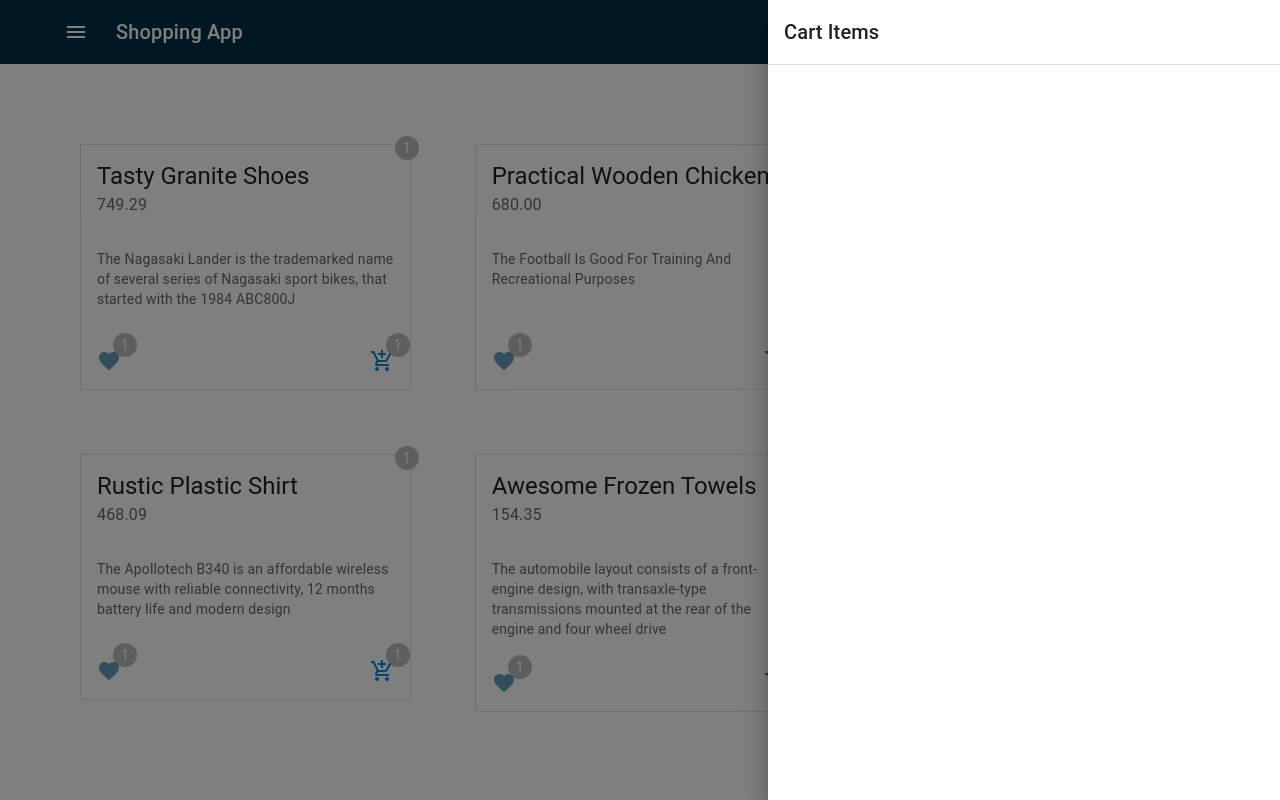
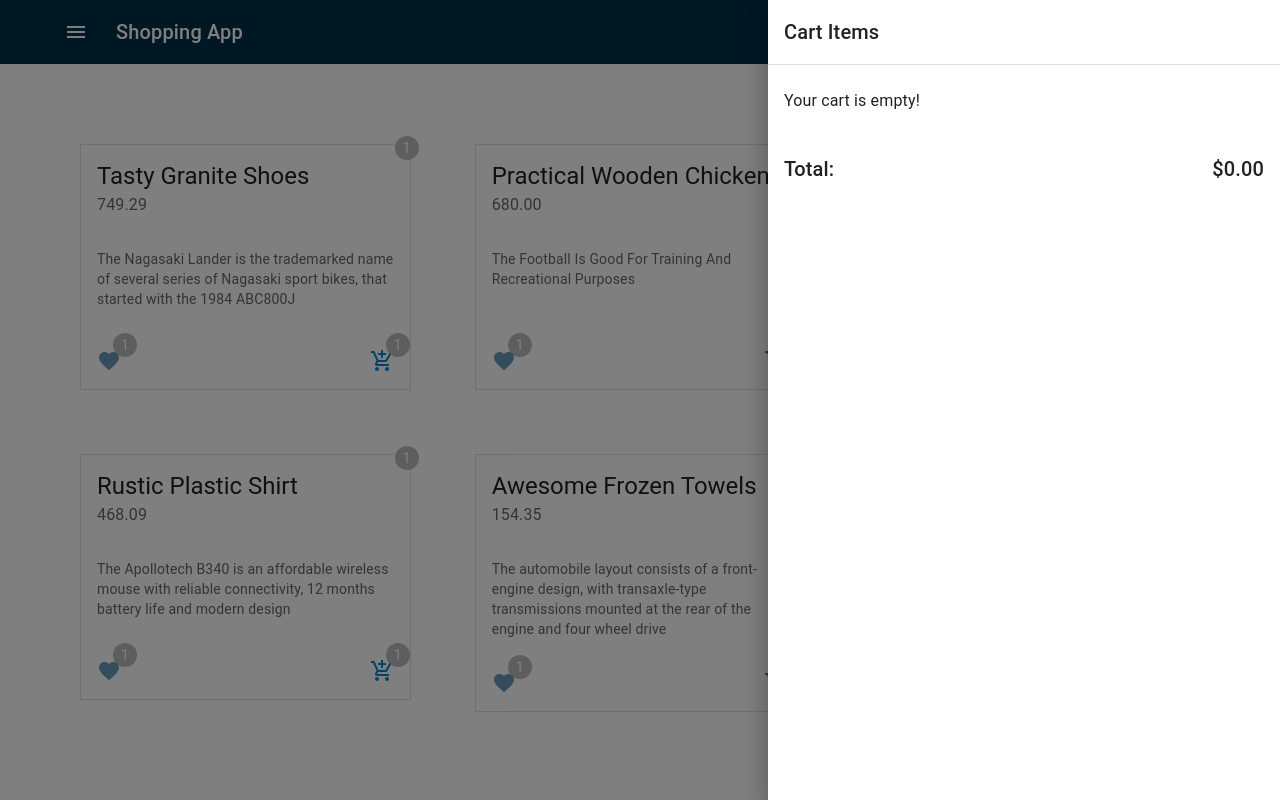
Before and after one commit to amoljagtap17/2024-react-shopping-cart, a React (Vite) app: page / in a window 1280 px wide. Both pictures are taken after a click on the button 1192 px from the left and 32 px from the top of the page. Built offline with nearby package versions, Linux system fonts and the light colour scheme; data requests are answered from the project's data file.

Commit message:
react-shopping-cart: add cart drawer components

```diff
--- /dev/null
+++ b/src/app/store/cart-context.tsx
@@ -0,0 +1,81 @@
+import { createContext, ReactNode, useContext, useReducer } from "react";
+import { ICartAction, ICartContextType, ICartItem } from "../types";
+
+const CartContext = createContext<ICartContextType | undefined>(undefined);
+
+const cartReducer = (state: ICartItem[], action: ICartAction): ICartItem[] => {
+  switch (action.type) {
+    case "ADD_ITEM":
+      const existingItem = state.find((item) => item.id === action.payload.id);
+      if (existingItem) {
+        return state.map((item) =>
+          item.id === action.payload.id
+            ? { ...item, quantity: item.quantity + 1 }
+            : item
+        );
+      }
+      return [...state, { ...action.payload, quantity: 1 }];
+    case "REMOVE_ITEM":
+      return state.filter((item) => item.id !== action.payload);
+    case "INCREASE_QUANTITY":
+      return state.map((item) =>
+        item.id === action.payload
+          ? { ...item, quantity: item.quantity + 1 }
+          : item
+      );
+    case "DECREASE_QUANTITY":
+      return state.map((item) =>
+        item.id === action.payload && item.quantity > 1
+          ? { ...item, quantity: item.quantity - 1 }
+          : item
+      );
+    default:
+      return state;
+  }
+};
+
+export const CartProvider = ({ children }: { children: ReactNode }) => {
+  const [cartItems, dispatch] = useReducer(cartReducer, []);
+
+  const addItemToCart = (item: ICartItem) => {
+    dispatch({ type: "ADD_ITEM", payload: item });
+  };
+
+  const removeItemFromCart = (id: number) => {
+    dispatch({ type: "REMOVE_ITEM", payload: id });
+  };
+
+  const increaseQuantity = (id: number) => {
+    dispatch({ type: "INCREASE_QUANTITY", payload: id });
+  };
+
+  const decreaseQuantity = (id: number) => {
+    dispatch({ type: "DECREASE_QUANTITY", payload: id });
+  };
+
+  console.log("cartItems::", cartItems);
+
+  return (
+    <CartContext.Provider
+      value={{
+        cartItems,
+        addItemToCart,
+        removeItemFromCart,
+        increaseQuantity,
+        decreaseQuantity,
+      }}
+    >
+      {children}
+    </CartContext.Provider>
+  );
+};
+
+export const useCart = () => {
+  const context = useContext(CartContext);
+
+  if (!context) {
+    throw new Error("useCart must be used within a CartProvider");
+  }
+
+  return context;
+};
--- /dev/null
+++ b/src/app/store/index.ts
@@ -0,0 +1 @@
+export * from "./cart-context";
--- a/src/app/types/index.ts
+++ b/src/app/types/index.ts
@@ -1 +1,2 @@
+export * from "./cart";
 export * from "./products";
--- /dev/null
+++ b/src/components/sections/cart/CartDrawer/CartItemsList/index.tsx
@@ -0,0 +1,68 @@
+import AddIcon from "@mui/icons-material/Add";
+import DeleteIcon from "@mui/icons-material/Delete";
+import RemoveIcon from "@mui/icons-material/Remove";
+import {
+  Box,
+  IconButton,
+  ListItem,
+  ListItemText,
+  Typography,
+} from "@mui/material";
+import { useCart } from "../../../../../app/store";
+
+export function CartItemsList() {
+  const { cartItems, increaseQuantity, decreaseQuantity, removeItemFromCart } =
+    useCart();
+
+  return cartItems.map(({ id, name, price, quantity }) => (
+    <ListItem
+      key={id}
+      secondaryAction={
+        <IconButton
+          edge="end"
+          aria-label="delete"
+          color="error"
+          onClick={() => removeItemFromCart(id)}
+        >
+          <DeleteIcon />
+        </IconButton>
+      }
+      divider
+    >
+      <ListItemText primary={name} secondary={`${Number(price).toFixed(2)}`} />
+      <Box
+        display="flex"
+        alignItems="center"
+        justifyContent="center"
+        width={140}
+      >
+        <IconButton
+          edge="end"
+          onClick={() => decreaseQuantity(id)}
+          disabled={quantity <= 1}
+          sx={{ display: "block", marginRight: 1 }}
+        >
+          <RemoveIcon />
+        </IconButton>
+        <Typography
+          variant="body1"
+          width={24}
+          height={30}
+          component="div"
+          padding={1}
+          boxSizing="content-box"
+          textAlign="center"
+        >
+          {quantity}
+        </Typography>
+        <IconButton
+          edge="end"
+          onClick={() => increaseQuantity(id)}
+          sx={{ display: "block" }}
+        >
+          <AddIcon />
+        </IconButton>
+      </Box>
+    </ListItem>
+  ));
+}
--- /dev/null
+++ b/src/components/sections/cart/CartDrawer/CartTotal/index.tsx
@@ -0,0 +1,16 @@
+import { Box, Typography } from "@mui/material";
+import { useCart } from "../../../../../app/store";
+
+export function CartTotal() {
+  const { cartItems } = useCart();
+
+  const getTotalPrice = () =>
+    cartItems.reduce((total, item) => total + item.price * item.quantity, 0);
+
+  return (
+    <Box sx={{ display: "flex", justifyContent: "space-between", padding: 2 }}>
+      <Typography variant="h6">Total:</Typography>
+      <Typography variant="h6">${getTotalPrice().toFixed(2)}</Typography>
+    </Box>
+  );
+}
--- /dev/null
+++ b/src/components/sections/cart/CartDrawer/EmptyCart/index.tsx
@@ -0,0 +1,9 @@
+import { Typography } from "@mui/material";
+
+export function EmptyCart() {
+  return (
+    <Typography variant="body1" sx={{ p: 2 }}>
+      Your cart is empty!
+    </Typography>
+  );
+}
--- a/src/components/sections/cart/CartDrawer/index.tsx
+++ b/src/components/sections/cart/CartDrawer/index.tsx
@@ -1,4 +1,8 @@
-import { Box, Divider, Drawer, Typography } from "@mui/material";
+import { Box, Divider, Drawer, List, Typography } from "@mui/material";
+import { useCart } from "../../../../app/store";
+import { CartItemsList } from "./CartItemsList";
+import { CartTotal } from "./CartTotal";
+import { EmptyCart } from "./EmptyCart";
 
 interface ICartDrawerProps {
   open: boolean;
@@ -6,6 +10,8 @@ interface ICartDrawerProps {
 }
 
 export function CartDrawer({ open, onClose }: ICartDrawerProps) {
+  const { cartItems } = useCart();
+
   return (
     <Drawer anchor="right" open={open} onClose={onClose}>
       <Box width="40vw">
@@ -13,6 +19,10 @@ export function CartDrawer({ open, onClose }: ICartDrawerProps) {
           Cart Items
         </Typography>
         <Divider />
+        <List>
+          {cartItems.length === 0 ? <EmptyCart /> : <CartItemsList />}
+        </List>
+        <CartTotal />
       </Box>
     </Drawer>
   );
--- a/src/components/sections/products/ProductCard/AddToCartButton/index.tsx
+++ b/src/components/sections/products/ProductCard/AddToCartButton/index.tsx
@@ -1,14 +1,23 @@
 import AddShoppingCartIcon from "@mui/icons-material/AddShoppingCart";
 import { Box, IconButton } from "@mui/material";
+import { useCart } from "../../../../../app/store";
+import { IProduct } from "../../../../../app/types";
 import { RenderCount } from "../../../../lib";
 
-export function AddToCartButton() {
-  const handleAddButtonClick = () => {};
+interface IAddToCartButtonProps {
+  product: IProduct;
+}
+
+export function AddToCartButton({ product }: IAddToCartButtonProps) {
+  const { addItemToCart } = useCart();
 
   return (
     <Box position="relative">
       <RenderCount />
-      <IconButton aria-label="add to cart" onClick={handleAddButtonClick}>
+      <IconButton
+        aria-label="add to cart"
+        onClick={() => addItemToCart({ ...product, quantity: 1 })}
+      >
         <AddShoppingCartIcon color="info" />
       </IconButton>
     </Box>
--- a/src/components/sections/products/ProductCard/index.tsx
+++ b/src/components/sections/products/ProductCard/index.tsx
@@ -30,7 +30,7 @@ export function ProductCard({ product }: IProductCardProps) {
         </CardContent>
         <CardActions disableSpacing sx={{ justifyContent: "space-between" }}>
           <FavoriteButton />
-          <AddToCartButton />
+          <AddToCartButton product={product} />
         </CardActions>
       </Card>
     </Box>
--- a/src/main.tsx
+++ b/src/main.tsx
@@ -5,6 +5,7 @@ import { Container, CssBaseline } from "@mui/material";
 import { ThemeProvider } from "@mui/material/styles";
 import { App } from "./App.tsx";
 import { theme } from "./app/mui";
+import { CartProvider } from "./app/store";
 import { Navbar } from "./components/sections";
 
 createRoot(document.getElementById("root")!).render(
@@ -12,11 +13,13 @@ createRoot(document.getElementById("root")!).render(
   <ThemeProvider theme={theme}>
     <CssBaseline />
 
-    <Navbar />
+    <CartProvider>
+      <Navbar />
 
-    <Container maxWidth="lg">
-      <App />
-    </Container>
+      <Container maxWidth="lg">
+        <App />
+      </Container>
+    </CartProvider>
   </ThemeProvider>
   // </StrictMode>
 );
```
Also changed, not shown: src/app/types/cart.ts (added, +19 -0 lines).
